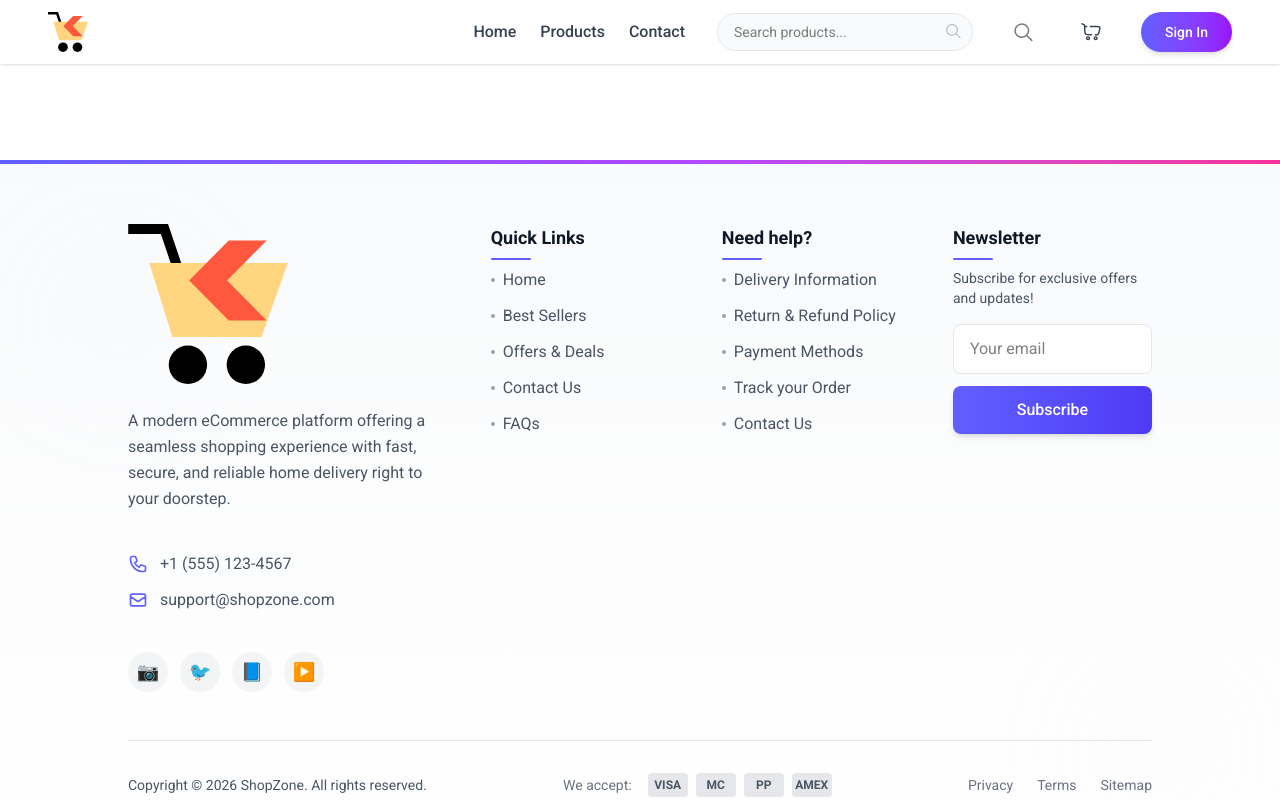
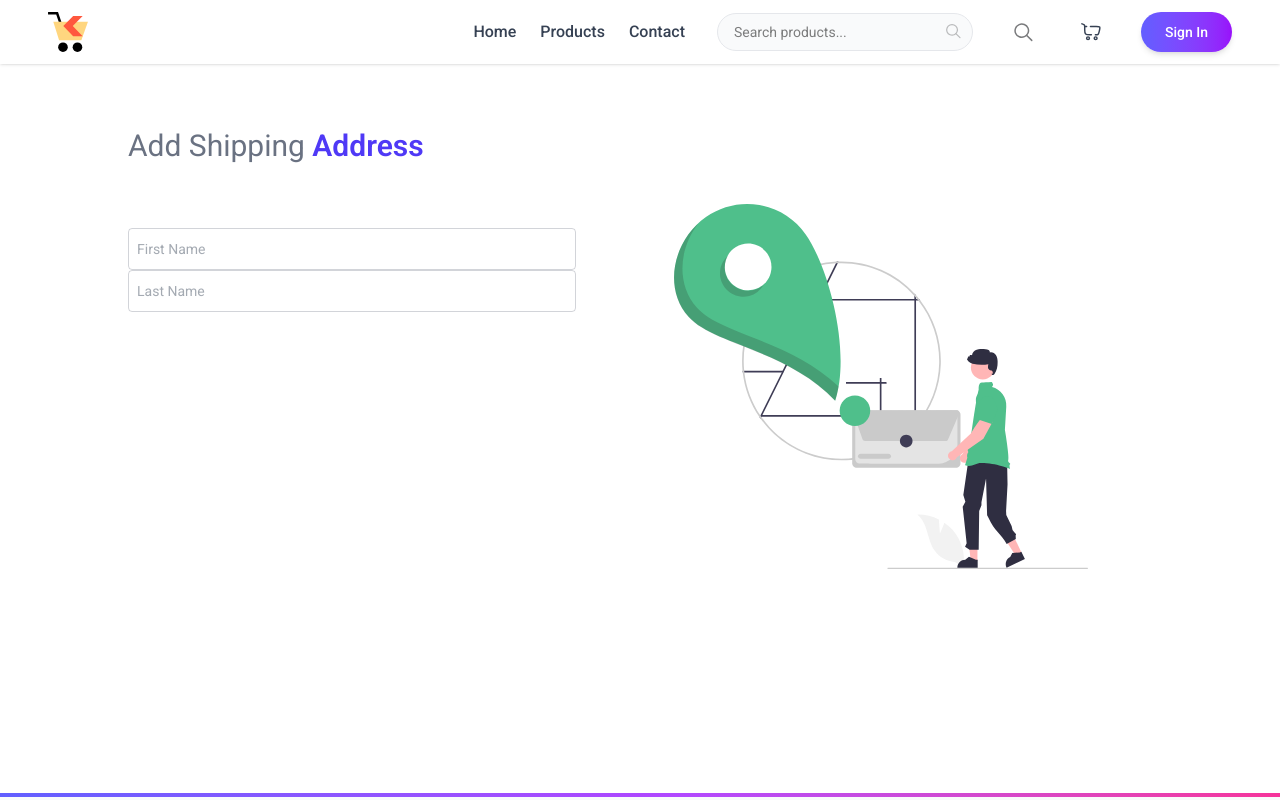
Before and after one commit to biruk1122/Ecommerce-MERN, a React (Vite) app in the folder frontend/: page /add-address in a window 1280 px wide. Shown: the top 800 px of the page. Built offline with nearby package versions, Linux system fonts and the light colour scheme; a web font is replaced by a local one.

Commit message:
generating add address page

```diff
--- a/frontend/src/App.jsx
+++ b/frontend/src/App.jsx
@@ -9,6 +9,7 @@
 import ProductCategory from "./pages/ProductCategory";
 import ProductDetails from "./pages/ProductDetails";
 import Cart from "./pages/Cart";
+import Address from "./pages/Address";
 
 function App() {
 
@@ -29,7 +30,8 @@
           <Route path="/products" element={<AllProducts />} />
           <Route path="/products/:category" element={<ProductCategory />} />
           <Route path="/products/:category/:id" element={<ProductDetails />} />
-          <Route path="/Cart" element={<Cart />} />
+          <Route path="/cart" element={<Cart />} />
+          <Route path="/add-address" element={<Address />} />
         </Routes>
       </div>
       {!isSellerPath && <Footer/>}
--- /dev/null
+++ b/frontend/src/pages/Address.jsx
@@ -0,0 +1,56 @@
+import { useState } from "react"
+import { assets } from "../assets/assets"
+
+   const InputField = ({type, placeholder, name, handleChange, address}) => (
+        <input type = {type} placeholder={placeholder} name={name} onChange={handleChange} value={address[name]} required
+        className="w-full px-2 py-2.5 border border-gray-500/30 rounded outline-none text-gray-600 focus:border-indigo-600 transition" />
+    )
+
+function Address() {
+
+    const [address, setAddress] = useState({
+        firstName: "",
+        lastName: "",
+        email: "",
+        phone: "",
+        street: "",
+        city: "",
+        state: "",
+        zipcode: "",
+        country: "",
+    })
+
+    const handleChange = (e) => {
+        const {name, value} = e.target
+
+        setAddress(prevAddress => ({
+            ...prevAddress,
+            [name]: value
+        })
+        )
+    }
+        const onSubmitHandler = async (e) => {
+            e.preventDefault()
+        }
+
+    return (
+        <div className="mt-16 pb-16">
+            <p className="text-2xl md:text-3xl text-gray-500">Add Shipping <span className="font-semibold text-indigo-600">Address</span></p>
+            <div className="flex flex-col-reverse md:flex-row justify-between mt-10">
+                <div className="flex-1 max-w-md">
+                    <form onSubmit={onSubmitHandler} className="space-y-3 mt-6 text-sm">
+                        <div className="">
+                            <InputField handleChange={handleChange} address={address}
+                            type="text" placeholder="First Name" name="firstName" />
+                              <InputField handleChange={handleChange} address={address}
+                            type="text" placeholder="Last Name" name="lastName" />
+                        </div>
+                    </form>
+                </div>
+                <img className="md:mr-16 mb-16 md:mt-0" src={assets.add_address_iamge} alt="Add Address" />
+            </div>
+        </div>
+    )
+}
+
+export default Address
```
